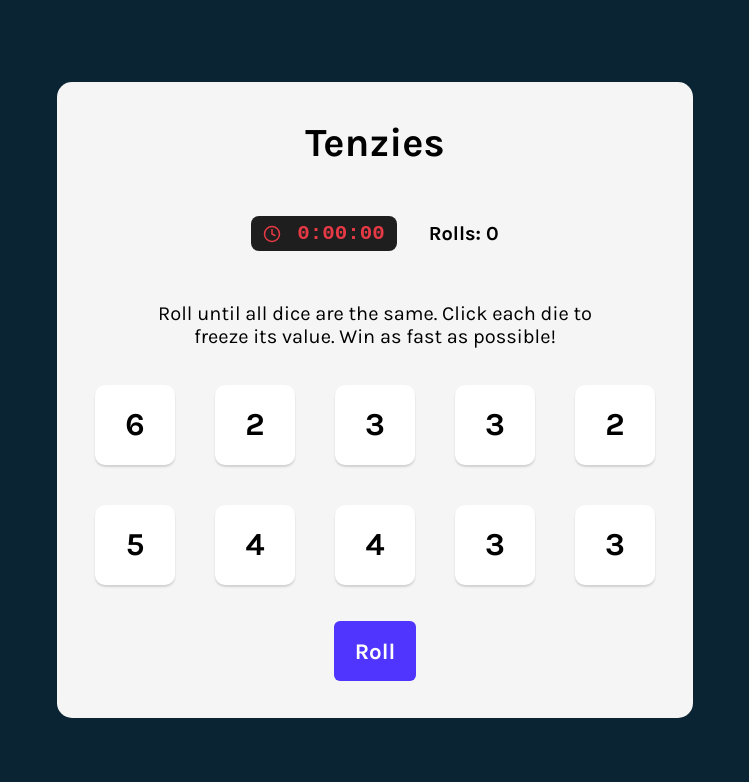
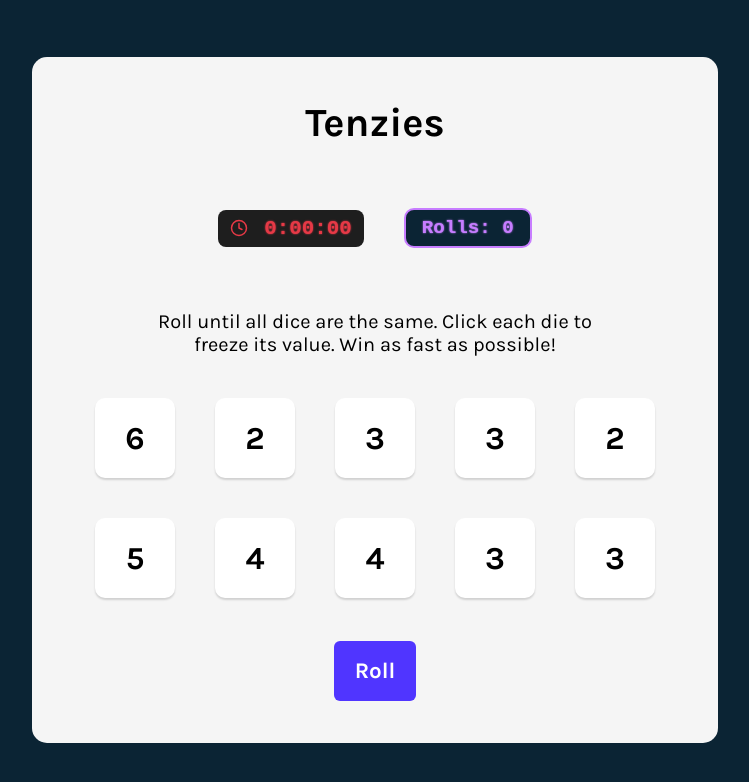
Before and after one commit to MannShah720/Tenzies, a React (Vite) app: page / in a window 1280 px wide. Shown: the top 782 px of the page, without its empty margins (265-1014 px from the left). Built offline with nearby package versions, Linux system fonts and the light colour scheme.

Commit message:
updated UI

```diff
--- a/src/App.jsx
+++ b/src/App.jsx
@@ -62,8 +62,7 @@ function App() {
     return newDice
   }
 
-  function rollDice() {
-    if (gameWon) {
+  function reset() {
     setDice(generateAllNewDice)
     setElapsedTime(0)
     setStartTime(null)
@@ -71,6 +70,9 @@ function App() {
     setGameWon(false)
     setRolls(0)
   }
+
+  function rollDice() {
+    if (gameWon) {reset()}
 
     else {
       setRolls(prevRolls => prevRolls + 1)
@@ -155,7 +157,7 @@ function App() {
       <div className="dice-container">
         {diceElements}
       </div>
-      <button className="roll-btn" onClick={rollDice}>{gameWon ? "New Game" : "Roll"}</button>
+      <button className={`roll-btn ${gameWon ? "new-game" : "rolls"}`} onClick={rollDice}>{gameWon ? "New Game" : "Roll"}</button>
     </main>
   )
 }
--- a/src/components/Die.jsx
+++ b/src/components/Die.jsx
@@ -3,7 +3,7 @@ export default function Die(props) {
         backgroundColor: props.isHeld ? "#59E391" : "white"
     }
 
-    const className = `die-button ${!props.isHeld && props.rolling ? "roll" : ""}`
+    const className = `die-button ${!props.isHeld && props.rolling ? "rolling" : ""}`
 
     return (
     <button
--- a/src/index.css
+++ b/src/index.css
@@ -17,8 +17,8 @@ body {
 div#root {
     height: 100%;
     width: 100%;
-    max-height: 700px;
-    max-width: 700px;
+    max-height: 750px;
+    max-width: 750px;
 }
 
 main {
@@ -46,20 +46,28 @@ main {
   color: #e63946;
   font-size: 1.3rem;
   background-color: #1e1e1e;
-  padding: 6px 12px;
+  padding: 7px 12px;
   border-radius: 8px;
   width: fit-content;
+  text-shadow: 0 0 2px #e63946;
 }
 
 .time-count-container {
     display: flex;
     align-items: center;
-    gap: 2rem;
+    gap: 2.5rem;
 }
 
 .roll-count {
-    font-size: 20px;
-    font-weight: bold;
+  background-color: #0B2434;
+  color: #c77dff;
+  font-weight: bold;
+  font-family: 'Courier New', monospace;
+  font-size: 1.2rem;
+  padding: 7px 16px;
+  border: 2px solid #c77dff;
+  border-radius: 10px;
+  text-shadow: 0 0 2px #c77dff;
 }
 
 .instructions {
@@ -98,10 +106,24 @@ button.roll-btn {
     padding: 6px 21px;
     border: none;
     border-radius: 6px;
-    background-color: #5035FF;
     color: white;
     font-size: 1.4rem;
     font-weight: bold;
+    transition: background-color .2s ease-out;
+}
+
+.roll-btn.rolls {
+  background-color: #5035FF;
+}
+.roll-btn.rolls:hover {
+  background-color: #3e28cc;
+}
+
+.roll-btn.new-game {
+  background-color: #e63946;
+}
+.roll-btn.new-game:hover {
+  background-color: #b82e39;
 }
 
 .sr-only {
@@ -151,6 +173,6 @@ button.roll-btn {
   100% { transform: rotate(0deg); }
 }
 
-.roll {
+.rolling {
   animation: roll-animation 0.3s ease;
 }
```
Lines whose indentation alone changed are shown as unchanged.
